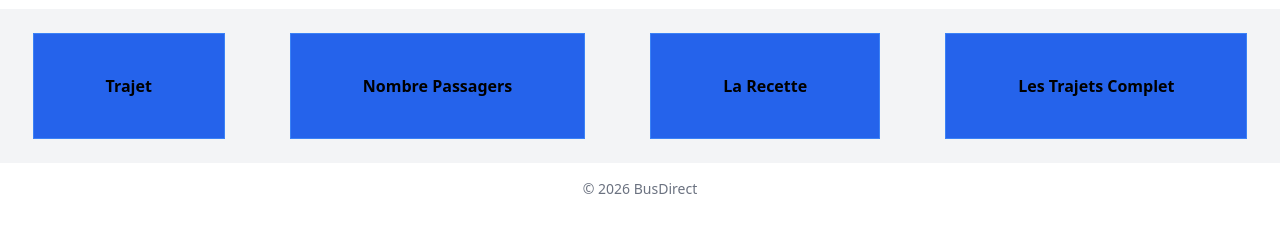
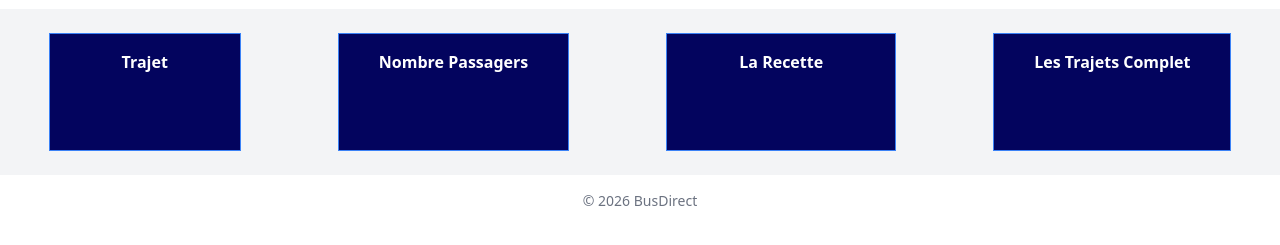
Before and after one commit to Douaeaghmir/BusDirect2, a website: page cabine.html in a window 1280 px wide. Shown: the part 55-300 px from the top of the page. Drawn offline with nearby package versions, Linux system fonts and the light colour scheme.

Commit message:
body : fix the boxes text(flex - height color)

```diff
--- a/cabine.html
+++ b/cabine.html
@@ -17,18 +17,18 @@
             <a href="cabine.html" class="lien-actif">Réservations</a>
         </nav>
     </header>
-    <section class="boxes flex justify-around bg-gray-100">
-        <div class="box1 border border-blue-500 bg-blue-600 mt-6 mb-6 p-10">
-            <p class="font-bold pr-8 pl-8">Trajet</p>
+    <section class="boxes flex flex-wrap justify-around  bg-gray-100">
+        <div class="box1 border border-blue-500 bg-[#03045E] mt-6 mb-6 pr-10 pl-10 pt-4">
+            <p class="m-0 text-left min-h-[100px] font-bold pr-8 pl-8 text-white">Trajet</p>
         </div>
-        <div class="box2 border border-blue-500 bg-blue-600 mt-6 mb-6 p-10">
-            <p class="font-bold pr-8 pl-8">Nombre Passagers</p>
+        <div class="box2 border border-blue-500 bg-[#03045E] text-white mt-6 mb-6 pr-10 pl-10 pt-4">
+            <p class="text-left font-bold ">Nombre Passagers</p>
         </div>
-        <div class="box3 border border-blue-500 bg-blue-600 mt-6 mb-6 p-10">
-            <p class="font-bold pr-8 pl-8">La Recette</p>
+        <div class="box3 border border-blue-500 bg-[#03045E] text-white mt-6 mb-6 pr-10 pl-10 pt-4">
+            <p class="m-0 text-left font-bold pr-8 pl-8">La Recette</p>
         </div>
-        <div class="box4 border border-blue-500 bg-blue-600 mt-6 mb-6 p-10">
-            <p class="font-bold pr-8 pl-8">Les Trajets Complet</p>
+        <div class="box4 border border-blue-500 bg-[#03045E] text-white mt-6 mb-6 pr-10 pl-10 pt-4">
+            <p class=" text-left font-bold ">Les Trajets Complet</p>
         </div>
     </section>
             <footer class="bg-white p-4 text-center text-sm text-gray-500">
```
